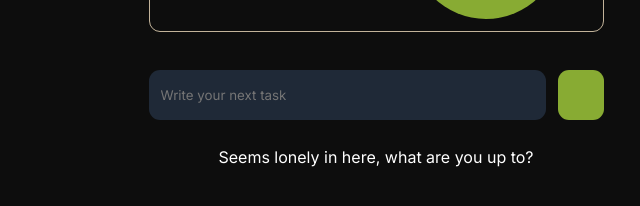
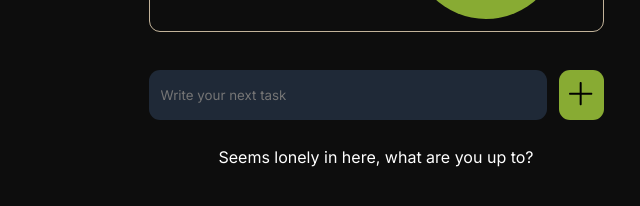
Before and after one commit to IonTulbure/SimpleReactToDov2, a Next.js app: page / in a window 1280 px wide. Shown: the part 268-474 px from the top of the page, without its empty margins (264-904 px from the left). Built offline with nearby package versions, Linux system fonts and the light colour scheme.

Commit message:
add svg to Submit btn in Form component

```diff
--- a/src/components/Form.jsx
+++ b/src/components/Form.jsx
@@ -23,10 +23,23 @@ function Form({ setTodos }) {
                     placeholder="Write your next task"
                 />
             </label>
+
             <button>
                 <span className="visually-hidden">Submit</span>
-                <svg>
-                    <path d="" />
+                <svg
+                clipRule="evenodd"
+                fillRule="evenodd"
+                strokeLinejoin="round"
+                strokeMiterlimit="2"
+                viewBox="0 0 24 24"
+                xmlns="http://www.w3.org/2000/svg"
+                width={32}
+                height={32}
+                >
+                <path
+                    d="m11 11h-7.25c-.414 0-.75.336-.75.75s.336.75.75.75h7.25v7.25c0 .414.336.75.75.75s.75-.336.75-.75v-7.25h7.25c.414 0 .75-.336.75-.75s-.336-.75-.75-.75h-7.25v-7.25c0-.414-.336-.75-.75-.75s-.75.336-.75.75z"
+                    fillRule="nonzero"
+                />
                 </svg>
             </button>
         </form>
```
